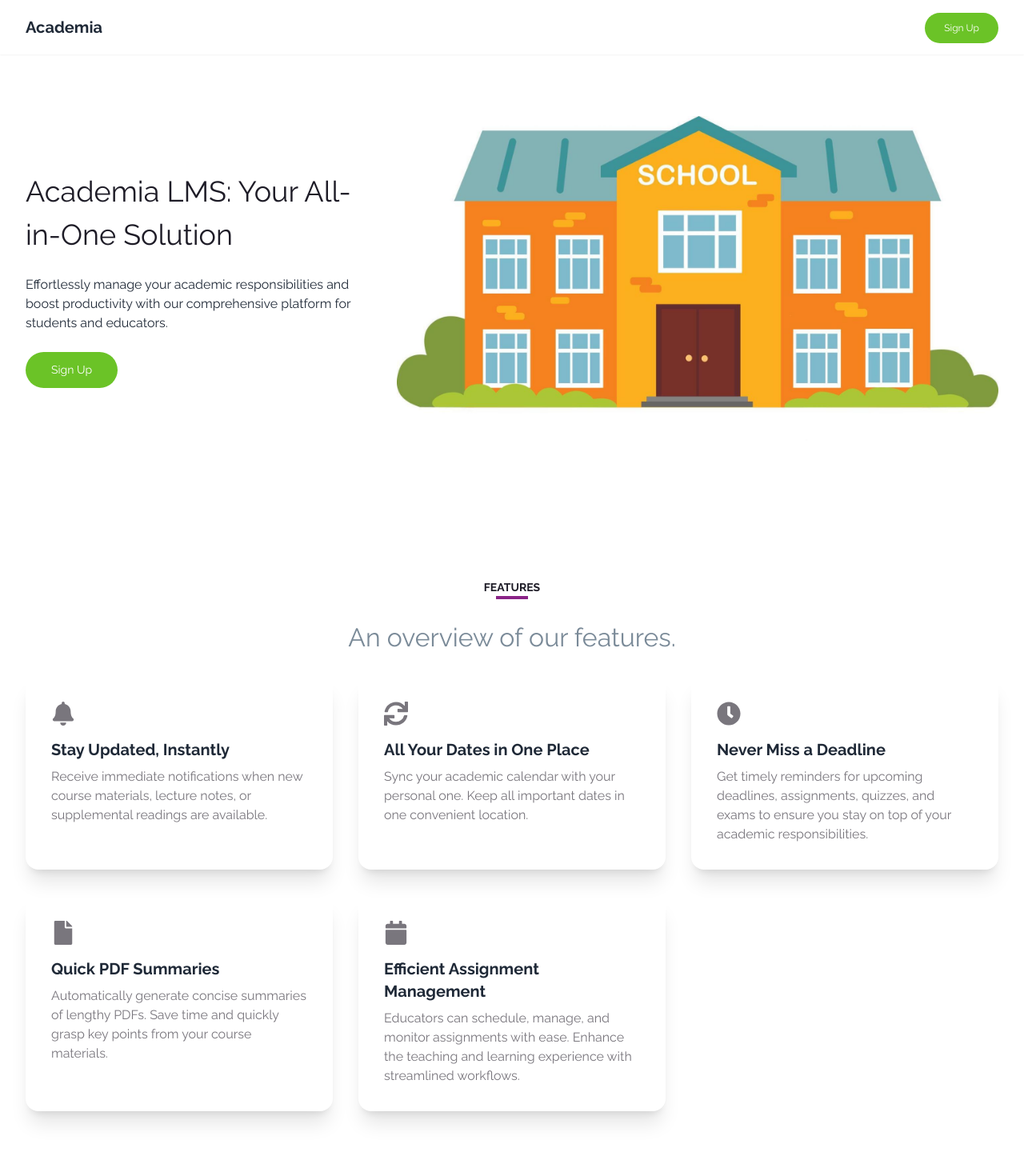
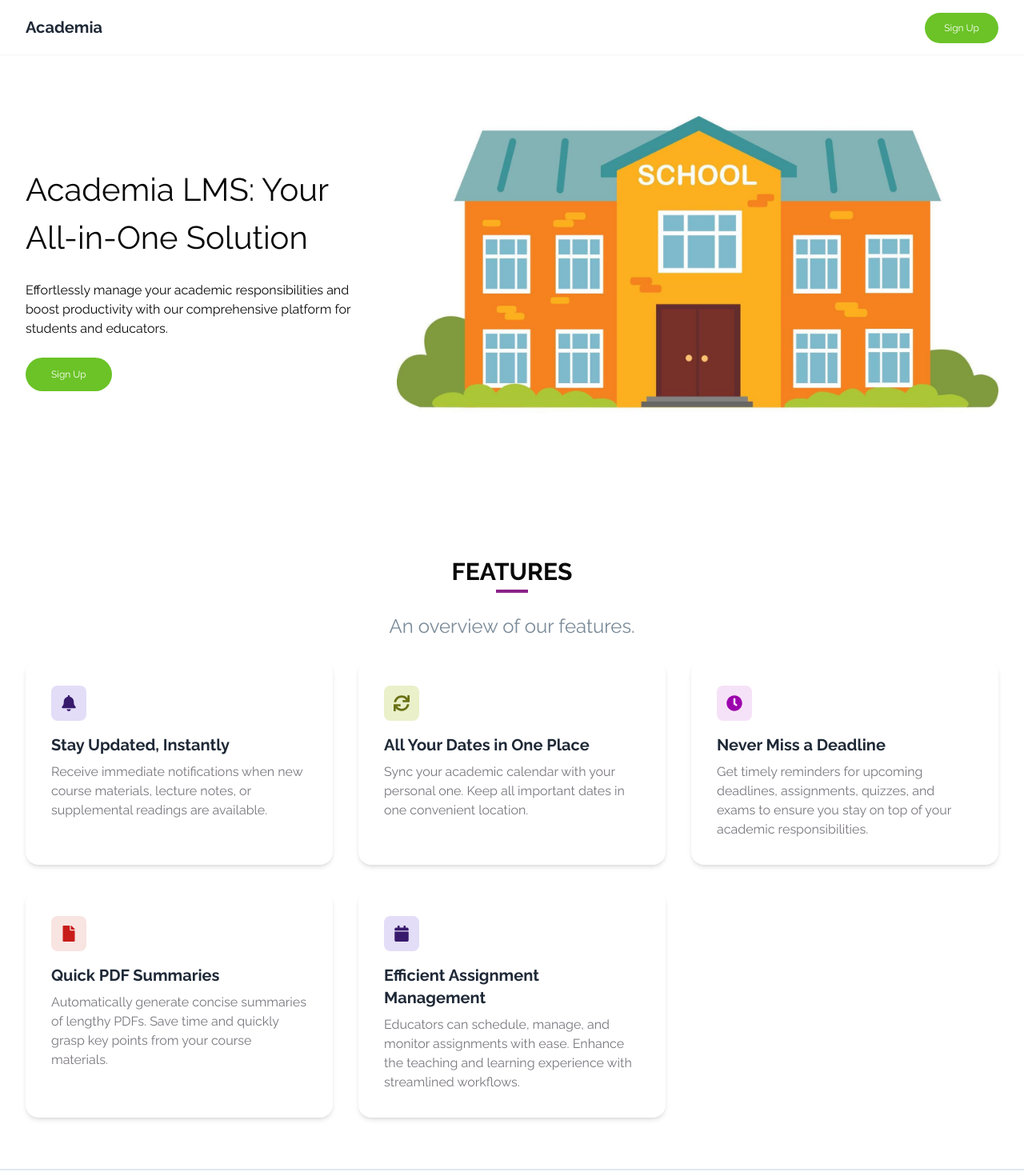
Before and after one commit to Bridgetamana/Academia-LMS, a Next.js app: page / in a window 1280 px wide. Shown: the top 1470 px of the page at 80% size. Built offline with nearby package versions, Linux system fonts and the light colour scheme.

Commit message:
update features content

```diff
--- a/app/components/Home/Features.jsx
+++ b/app/components/Home/Features.jsx
@@ -3,24 +3,28 @@ import { FaBell, FaCalendar, FaClock, FaFile, FaSync } from "react-icons/fa";
 
 const Features = () => {
   return (
-    <section className="mx-auto max-w-screen-xl px-4 md:px-8 py-24 lg:flex">
+    <section className="mx-auto max-w-screen-xl px-4 md:px-8 py-16 lg:flex">
       <div className="text-center w-full flex flex-col gap-6">
         <span>
-          <p className="text-[14px] font-bold text-[#1E1C27]">FEATURES</p>
+          <p className="text-[20px] md:text-[30px] font-bold text-[#080808]">
+            FEATURES
+          </p>
           <hr className="border-[2px] border-[#8A2387] w-[40px] mx-auto" />
         </span>
 
-        <p className="text-[#7A8A98] text-[20px] md:text-[32px]">
+        <p className="text-[#7A8A98] text-[18px] md:text-[24px]">
           An overview of our features.
         </p>
 
         {/* Academia features grid */}
         <div className="grid grid-cols-1 md:grid-cols-2 lg:grid-cols-3 gap-8">
           {/* Feature: Stay Updated, Instantly */}
-          <div className="card w-96 shadow-xl">
+          <div className="card w-96 shadow-md">
             <div className="card-body">
               <span className="text-start">
-                <FaBell className="text-3xl mb-4 text-[#79767D]" />
+                <span className="avatar placeholder p-3 rounded-lg bg-[#e3ddf8] mb-4">
+                  <FaBell className="text-xl text-[#381A6D]" />
+                </span>
                 <h2 className="card-title">Stay Updated, Instantly</h2>
               </span>
               <p className="text-start text-[#79767D]">
@@ -31,10 +35,12 @@ const Features = () => {
           </div>
 
           {/* Feature: All Your Dates in One Place */}
-          <div className="card w-96 shadow-xl">
+          <div className="card w-96 shadow-md">
             <div className="card-body">
               <span className="text-start">
-                <FaSync className="text-3xl mb-4 text-[#79767D]" />
+                <span className="avatar placeholder p-3 rounded-lg bg-[#EAF0C9] mb-4">
+                  <FaSync className="text-xl text-[#697115]" />
+                </span>
                 <h2 className="card-title">All Your Dates in One Place</h2>
               </span>
               <p className="text-start text-[#79767D]">
@@ -45,10 +51,12 @@ const Features = () => {
           </div>
 
           {/* Feature: Never Miss a Deadline */}
-          <div className="card w-96 shadow-xl">
+          <div className="card w-96 shadow-md">
             <div className="card-body">
               <span className="text-start">
-                <FaClock className="text-3xl mb-4 text-[#79767D]" />
+                <span className="avatar placeholder p-3 rounded-lg bg-[#F6E2F8] mb-4">
+                  <FaClock className="text-xl text-[#9C03AD]" />
+                </span>
                 <h2 className="card-title">Never Miss a Deadline</h2>
               </span>
               <p className="text-start text-[#79767D]">
@@ -60,10 +68,12 @@ const Features = () => {
           </div>
 
           {/* Feature: Quick PDF Summaries */}
-          <div className="card w-96 shadow-xl">
+          <div className="card w-96 shadow-md">
             <div className="card-body">
               <span className="text-start">
-                <FaFile className="text-3xl mb-4 text-[#79767D]" />
+                <span className="avatar placeholder p-3 rounded-lg bg-[#F8E4E1] mb-4">
+                  <FaFile className="text-xl text-[#C71C1A]" />
+                </span>
                 <h2 className="card-title">Quick PDF Summaries</h2>
               </span>
               <p className="text-start text-[#79767D]">
@@ -74,10 +84,12 @@ const Features = () => {
           </div>
 
           {/* Feature: Efficient Assignment Management */}
-          <div className="card w-96 shadow-xl">
+          <div className="card w-96 shadow-md">
             <div className="card-body">
               <span className="text-start">
-                <FaCalendar className="text-3xl mb-4 text-[#79767D]" />
+                <span className="avatar placeholder p-3 rounded-lg bg-[#e3ddf8] mb-4">
+                  <FaCalendar className="text-xl text-[#381A6D]" />
+                </span>
                 <h2 className="card-title">Efficient Assignment Management</h2>
               </span>
               <p className="text-start text-[#79767D]">
--- a/app/components/Home/Hero.jsx
+++ b/app/components/Home/Hero.jsx
@@ -6,10 +6,10 @@ const Hero = () => {
     <section className="mx-auto max-w-screen-xl lg:h-[70vh] px-4 pt-12 lg:pt-0 md:px-8 pb-8 lg:pb-0 lg:flex items-center">
       {/* bg-[url('/assets/images/AI-mobile.png')] bg-no-repeat bg-contain lg:bg-none bg-right */}
 
-      <div className="lg:space-y-16 space-y-8 flex-none lg:max-w-[440px] text-left">
+      <div className="lg:space-y-16 space-y-8 flex-none lg:max-w-[440px] text-left text-[#080808]">
         {/* <div className="bg-[#00B2A9] h-[143px] lg:h-[215px] w-[56px] lg:w-[76px]" /> */}
         <div>
-          <h1 className="text-[#1E1C27] font-medium text-[28px] md:text-[36px]">
+          <h1 className=" font-medium text-[30px] md:text-[40px]">
             Academia LMS: Your All-in-One Solution
           </h1>
           <p className="py-6">
@@ -17,7 +17,7 @@ const Hero = () => {
             productivity with our comprehensive platform for students and
             educators.
           </p>
-          <button className="text-white bg-academia-primary hover:bg-academia-primary/90 py-3 px-8 font-medium rounded-[24px] text-[14px]">
+          <button className="text-white bg-academia-primary hover:bg-academia-primary/90 py-3 px-8 font-medium text-[12px] rounded-[24px]">
             Sign Up
           </button>
         </div>
```
